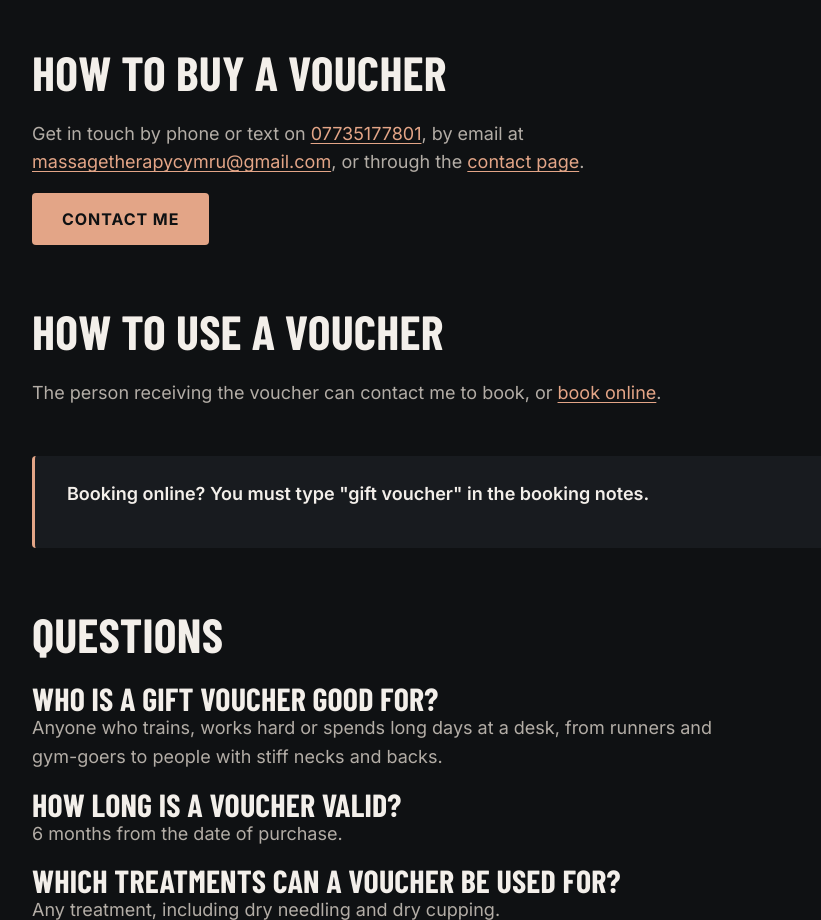
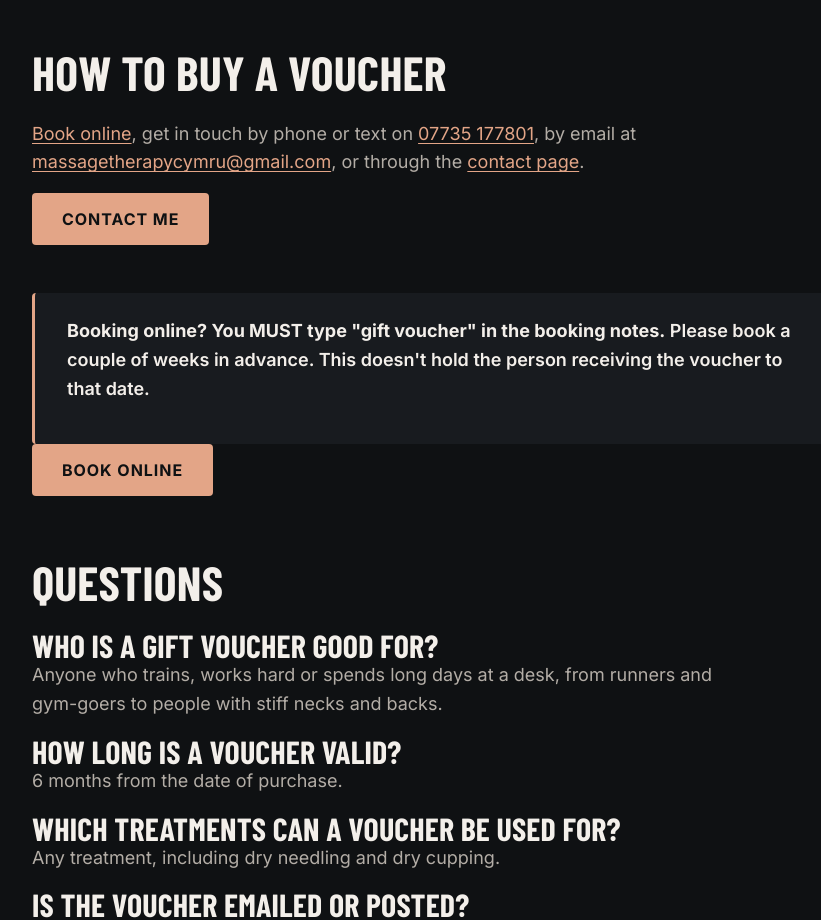
Before and after one commit to RichardsonNic210179/sporttherapycymru-site, an Astro site: page /gift-vouchers in a window 1280 px wide. Shown: the part 2500-3420 px from the top of the page, without its empty margins (16-837 px from the left). Built offline with nearby package versions, Linux system fonts and the light colour scheme; Astro itself is replaced by a stand-in of ours.

Commit message:
Move gift voucher booking into How to buy.
The section now starts with booking, keeps Contact me, and puts the booking-notes note and a Book online button under it. How to use a voucher is gone.

Co-authored-by: RichardsonNic210179 <RichardsonNic210179@users.noreply.github.com>

```diff
--- a/src/pages/gift-vouchers.astro
+++ b/src/pages/gift-vouchers.astro
@@ -114,19 +114,15 @@ const faqLd = {
       <div class="p-group prose">
         <h2>How to buy a voucher</h2>
         <p>
-          Get in touch by phone or text on <a href={`tel:${business.phoneTel}`}>07735177801</a>, by email at <a href={`mailto:${business.email}`}>massagetherapycymru@gmail.com</a>, or through the <a href={routes.contact}>contact page</a>.
+          <a href={business.booking}>Book online</a>, get in touch by phone or text on <a href={`tel:${business.phoneTel}`}>{business.phoneDisplay}</a>, by email at <a href={`mailto:${business.email}`}>{business.email}</a>, or through the <a href={routes.contact}>contact page</a>.
         </p>
         <a class="btn btn-primary" href={routes.contact}>Contact me</a>
-      </div>
-
-      <div class="p-group prose">
-        <h2>How to use a voucher</h2>
-        <p>
-          The person receiving the voucher can contact me to book, or <a href={business.booking}>book online</a>.
-        </p>
         <div class="sessions">
-          <p>Booking online? You must type "gift voucher" in the booking notes.</p>
+          <p>
+            <strong>Booking online? You MUST type "gift voucher" in the booking notes.</strong> Please book a couple of weeks in advance. This doesn't hold the person receiving the voucher to that date.
+          </p>
         </div>
+        <a class="btn btn-primary" href={business.booking}>Book online</a>
       </div>
 
       <div class="p-group prose">
```
